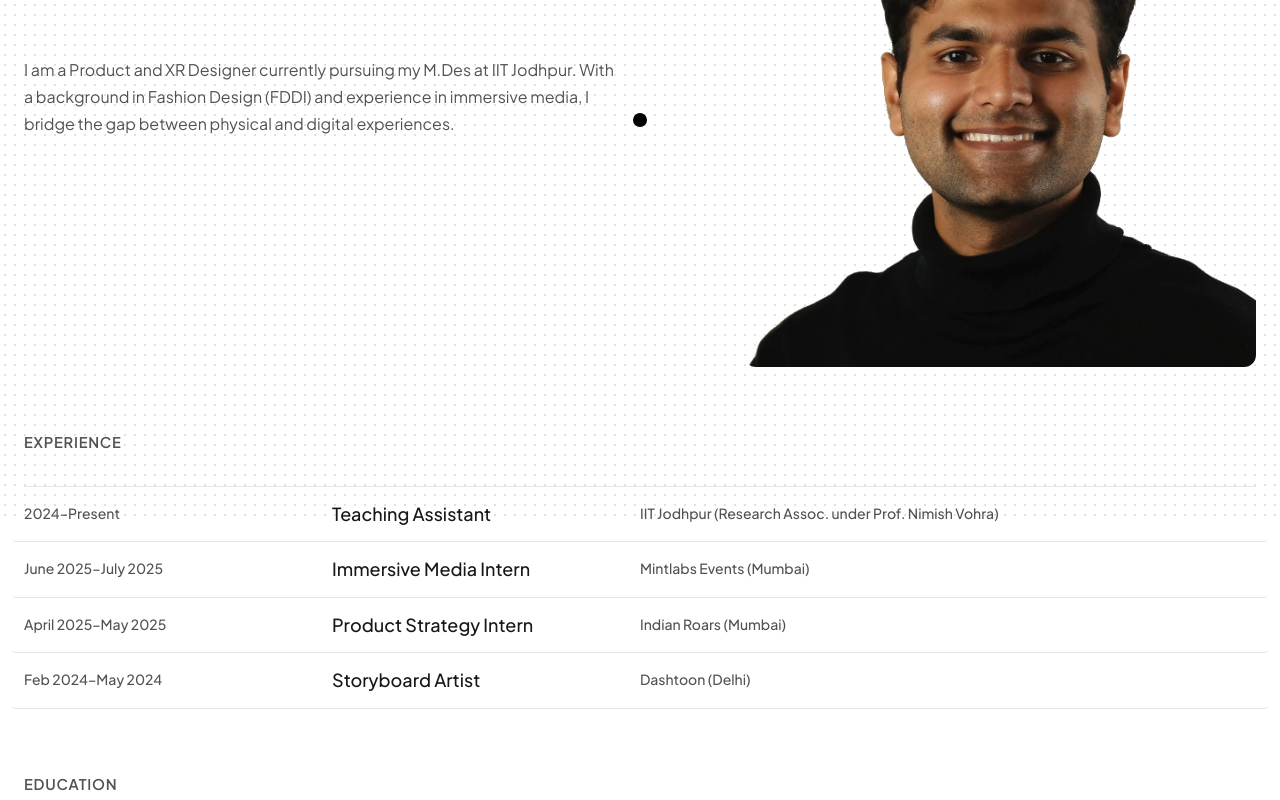
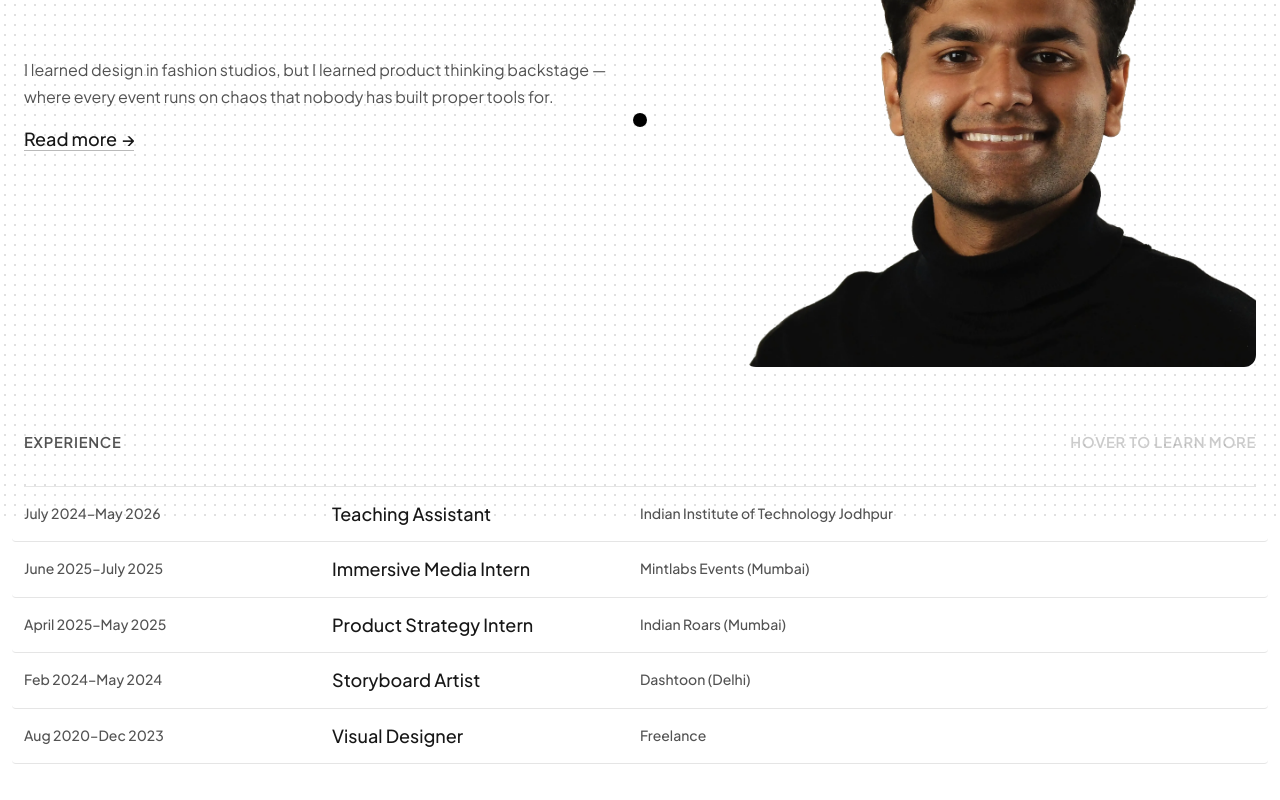
Before and after one commit to Harharshambhu/portfolio, a Next.js app: page /about in a window 1280 px wide. Shown: the part 280-1080 px from the top of the page. Built offline with nearby package versions, Linux system fonts and the light colour scheme.

Commit message:
basic changes

```diff
--- a/src/app/(portfolio)/about/page.tsx
+++ b/src/app/(portfolio)/about/page.tsx
@@ -1,34 +1,56 @@
 "use client";
 
-import { motion } from "framer-motion";
+import { motion, AnimatePresence } from "framer-motion";
 import Image from "next/image";
-import { useRef, useState } from "react";
+import { useRef, useState, useEffect } from "react";
 import ScrollReveal from "@/components/ScrollReveal";
 import SectionLabel from "@/components/SectionLabel";
 import SpotlightHeading from "@/components/SpotlightHeading";
 import { prefix } from "@/utils/prefix";
 import { experiences, education } from "@/data/experience";
 
-function RippleRow({ year, role, company, delay }: { year: string; role: string; company: string; delay: number }) {
+function RippleRow({ year, role, company, desc, delay, globalMouse }: { year: string; role: string; company: string; desc: string; delay: number; globalMouse: { x: number; y: number } }) {
     const rowRef = useRef<HTMLDivElement>(null);
     const [origin, setOrigin] = useState({ x: 0, y: 0 });
     const [hovered, setHovered] = useState(false);
 
-    const handleMouseEnter = (e: React.MouseEvent) => {
-        const rect = rowRef.current!.getBoundingClientRect();
-        setOrigin({ x: e.clientX - rect.left, y: e.clientY - rect.top });
+    const updateHoverState = (mouseX: number, mouseY: number) => {
+        if (!rowRef.current) return;
+        const rect = rowRef.current.getBoundingClientRect();
+        const isOver =
+            mouseX >= rect.left &&
+            mouseX <= rect.right &&
+            mouseY >= rect.top &&
+            mouseY <= rect.bottom;
+
+        if (isOver && !hovered) {
             setHovered(true);
+            setOrigin({ x: mouseX - rect.left, y: mouseY - rect.top });
+        } else if (!isOver && hovered) {
+            setHovered(false);
+        } else if (isOver && hovered) {
+            // Update origin for ripple center while moving
+            setOrigin({ x: mouseX - rect.left, y: mouseY - rect.top });
+        }
     };
 
+    useEffect(() => {
+        const handleScroll = () => updateHoverState(globalMouse.x, globalMouse.y);
+        window.addEventListener('scroll', handleScroll, { passive: true });
+        return () => window.removeEventListener('scroll', handleScroll);
+    }, [hovered, globalMouse]);
+
     return (
+        <>
             <motion.div
                 ref={rowRef}
                 initial={{ opacity: 0, y: 10 }}
                 whileInView={{ opacity: 1, y: 0 }}
                 viewport={{ once: true }}
-            transition={{ duration: 0.6, delay }}
-            className="relative flex flex-col md:flex-row py-4 border-b border-border px-3 -mx-3 rounded-sm overflow-hidden cursor-default"
-            onMouseEnter={handleMouseEnter}
+                transition={{ duration: 0.1, delay }}
+                className="relative flex flex-col md:flex-row py-4 border-b border-border px-3 -mx-3 rounded-sm overflow-hidden cursor-none"
+                onMouseEnter={() => updateHoverState(globalMouse.x, globalMouse.y)}
+                onMouseMove={(e) => updateHoverState(e.clientX, e.clientY)}
                 onMouseLeave={() => setHovered(false)}
                 style={{
                     borderBottomColor: hovered ? "transparent" : undefined,
@@ -73,22 +95,95 @@ function RippleRow({ year, role, company, delay }: { year: string; role: string;
                     </span>
                 </div>
             </motion.div>
+
+            {/* Floating Green Bubble */}
+            <AnimatePresence>
+                {hovered && (
+                    <motion.div
+                        key="bubble"
+                        initial={{ scale: 0, opacity: 0 }}
+                        animate={{ scale: 1, opacity: 1 }}
+                        exit={{ scale: 0, opacity: 0 }}
+                        transition={{ duration: 0.2, ease: "easeOut" }}
+                        className="fixed pointer-events-none z-[10000] flex items-center justify-center"
+                        style={{
+                            left: globalMouse.x + 20,
+                            top: globalMouse.y < window.innerHeight / 2
+                                ? globalMouse.y + 180
+                                : globalMouse.y - 180,
+                            x: "0%",
+                            y: "-50%",
+                        }}
+                    >
+                        <div
+                            className="w-90 h-90 rounded-full backdrop-blur-md border border-white/20 shadow-2xl flex flex-col items-center justify-center p-10 text-center"
+                            style={{ background: "rgba(45, 236, 11, 1)" }}
+                        >
+                            <p className="text-white font-semibold text-lg leading-relaxed max-w-[280px]">
+                                {desc}
+                            </p>
+                        </div>
+                    </motion.div>
+                )}
+            </AnimatePresence>
+        </>
     );
 }
 
 export default function About() {
+    const [globalMouse, setGlobalMouse] = useState({ x: 0, y: 0 });
+
+    useEffect(() => {
+        const handleMouseMove = (e: MouseEvent) => {
+            setGlobalMouse({ x: e.clientX, y: e.clientY });
+        };
+        window.addEventListener("mousemove", handleMouseMove);
+        return () => window.removeEventListener("mousemove", handleMouseMove);
+    }, []);
+
+    const [isExpanded, setIsExpanded] = useState(false);
+
+    const introText = `I learned design in fashion studios, but I learned product thinking backstage — where every event runs on chaos that nobody has built proper tools for.`;
+    const expandedText1 = ` In my Four years of bachelours fashion shows and corporate events across FDDI and NIFT showed me that the most interesting design problems aren’t visual — they’re operational and alongside working  as a Freelancer on 3D and AR experiences for event stalls pulled me toward spatial design.`;
+    const expandedText2 = ` That’s why I went to IIT Jodhpur to do my M.Des in XR Design, to go deeper on both fronts. My thesis research was on why users drop out of standalone VR experiences, and rather than looking it as a hardware limitaion, and built a solution around it. The event industry taught me to see broken systems. The M.Des gave me the research rigour and design methodology to fix them. I’m looking for Product and UX roles where that combination matters — deep research into how things actually work, and design that fixes the structure, not just the surface.`;
+
     return (
         <div className="flex flex-col gap-16">
             <section className="flex flex-col gap-12">
                 <SpotlightHeading className="font-medium tracking-tighter leading-none" color="var(--accent-blue)" style={{ fontSize: "var(--fs-page-title)" }}>About</SpotlightHeading>
 
                 <div className="flex flex-col md:flex-row gap-12 items-start justify-between w-full">
-                    <p className="text-lg leading-relaxed text-muted md:w-1/2">
-                        I am a Product and XR Designer currently pursuing my M.Des at IIT
-                        Jodhpur. With a background in Fashion Design (FDDI) and experience
-                        in immersive media, I bridge the gap between physical and digital
-                        experiences.
+                    <div className="text-lg leading-relaxed text-muted md:w-1/2 flex flex-col items-start gap-5">
+                        <div className="relative">
+                            <p className="block">
+                                {introText}
+                                {isExpanded && (
+                                    <motion.span
+                                        initial={{ opacity: 0 }}
+                                        animate={{ opacity: 1 }}
+                                        transition={{ duration: 0.25, ease: "easeOut" }}
+                                    >
+                                        {expandedText1}
+                                        <span className="block mt-3" />
+                                        {expandedText2}
+                                    </motion.span>
+                                )}
                             </p>
+                        </div>
+                        <button
+                            onClick={() => setIsExpanded(!isExpanded)}
+                            className="text-foreground font-medium hover:text-[var(--accent-blue)] transition-colors inline-flex items-center gap-1 group whitespace-nowrap border-b border-foreground/30 hover:border-[var(--accent-blue)] leading-none pb-0.5"
+                        >
+                            {isExpanded ? "Read less" : "Read more"}
+                            <motion.span
+                                animate={{ x: isExpanded ? 0 : [0, 3, 0] }}
+                                transition={{ repeat: isExpanded ? 0 : Infinity, duration: 1.5 }}
+                                className={isExpanded ? "rotate-180" : ""}
+                            >
+                                →
+                            </motion.span>
+                        </button>
+                    </div>
                     <ScrollReveal className="w-full md:w-1/2 flex justify-end -mt-24 md:-mt-60">
                         <Image
                             src={prefix("/images/profile.webp")}
@@ -102,7 +197,12 @@ export default function About() {
             </section>
 
             <section className="flex flex-col gap-8">
+                <div className="flex items-center justify-between w-full">
                     <SectionLabel>Experience</SectionLabel>
+                    <span className="font-semibold text-muted/30 uppercase tracking-wider font-sans" style={{ fontSize: "var(--fs-label)" }}>
+                        Hover to Learn More
+                    </span>
+                </div>
                 <div className="flex flex-col border-t border-border">
                     {experiences.map((exp, index) => (
                         <RippleRow
@@ -110,7 +210,9 @@ export default function About() {
                             year={exp.year}
                             role={exp.role}
                             company={exp.company}
-                            delay={index * 0.1}
+                            desc={exp.desc}
+                            delay={index * 0.001}
+                            globalMouse={globalMouse}
                         />
                     ))}
                 </div>
@@ -125,7 +227,9 @@ export default function About() {
                             year={edu.year}
                             role={edu.role}
                             company={edu.company}
-                            delay={index * 0.1}
+                            desc={edu.desc}
+                            delay={index * 0.001}
+                            globalMouse={globalMouse}
                         />
                     ))}
                 </div>
--- a/src/components/TargetCursor.tsx
+++ b/src/components/TargetCursor.tsx
@@ -122,6 +122,12 @@ const TargetCursor: React.FC<TargetCursorProps> = ({
 
         const tickerFn = () => {
             if (!cursorRef.current || !cornersRef.current || !activeTarget) {
+                return;
+            }
+
+            // Safety check: if target is removed from DOM, trigger leave
+            if (!document.body.contains(activeTarget)) {
+                if (currentLeaveHandler) currentLeaveHandler();
                 return;
             }
 
--- a/src/data/experience.ts
+++ b/src/data/experience.ts
@@ -2,28 +2,39 @@ export interface Entry {
     year: string;
     role: string;
     company: string;
+    desc: string;
 }
 
 export const experiences: Entry[] = [
     {
-        year: "2024–Present",
+        year: "July 2024–May 2026",
         role: "Teaching Assistant",
-        company: "IIT Jodhpur (Research Assoc. under Prof. Nimish Vohra)",
+        company: "Indian Institute of Technology Jodhpur",
+        desc: "I assisted with coursework in the XR Design lab and spent most of my time running user testing sessions and building test environments for my own thesis research — looking at how small environmental reactions to user proximity can make standalone VR feel more engaging without adding hardware cost.",
     },
     {
         year: "June 2025–July 2025",
         role: "Immersive Media Intern",
         company: "Mintlabs Events (Mumbai)",
+        desc: "A short stint at a Mumbai events company where I worked in a team of two to build interactive installations for live events. I made a pose-detection game for kiosk displays that used computer vision to track yoga poses, along with an AR experience for attendees walking through the event.",
     },
     {
         year: "April 2025–May 2025",
         role: "Product Strategy Intern",
         company: "Indian Roars (Mumbai)",
+        desc: "Our team of five researched on how India's event industry actually operates — talking to organizers from places like Marriott and Johnson & Johnson, understanding how registration, ticketing, and vendor coordination happens when there's no real tool built for it.",
     },
     {
         year: "Feb 2024–May 2024",
         role: "Storyboard Artist",
         company: "Dashtoon (Delhi)",
+        desc: "Created dynamic visual narratives and storyboards for digital comics, bridging the gap between script and final production assets.",
+    },
+    {
+        year: "Aug 2020–Dec 2023",
+        role: "Visual Designer",
+        company: "Freelance",
+        desc: "I took on freelance work throughout my bachelor's — building VR walkthroughs and environments for fashion brands, event agencies, and corporate clients. It started as a way to learn 3D tools outside the fashion curriculum but became steady ongoing work. ",
     },
 ];
 
@@ -32,10 +43,12 @@ export const education: Entry[] = [
         year: "2024–Present",
         role: "M.Des (XR Design)",
         company: "IIT Jodhpur",
+        desc: "Specializing in spatial computing and human-computer interaction, with a focus on reactive systems and user retention in VR.",
     },
     {
         year: "2019–2023",
         role: "B.Des (Fashion Design)",
         company: "FDDI Noida",
+        desc: "Explored the intersection of physical aesthetics and operational design, leading to a deep interest in backstage systems and spatial UX.",
     },
 ];
```
Lines whose indentation alone changed are shown as unchanged.
